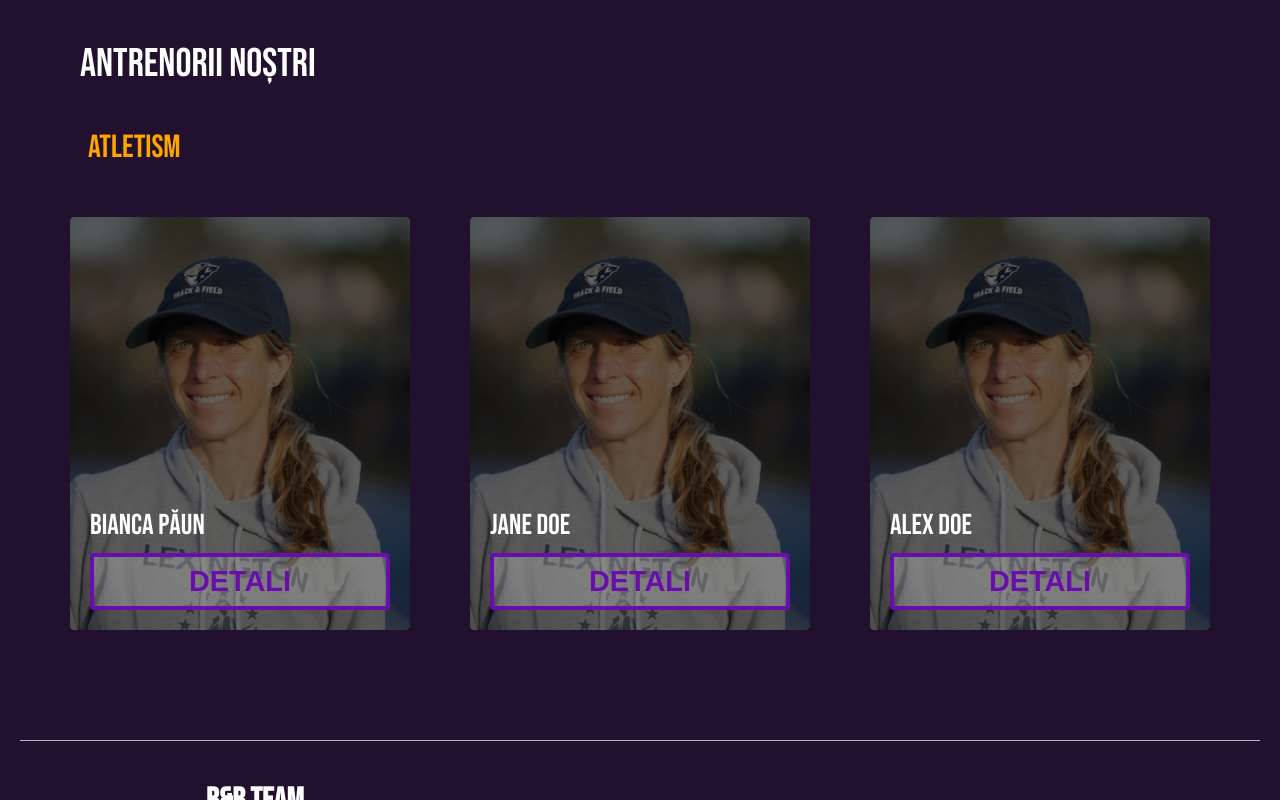
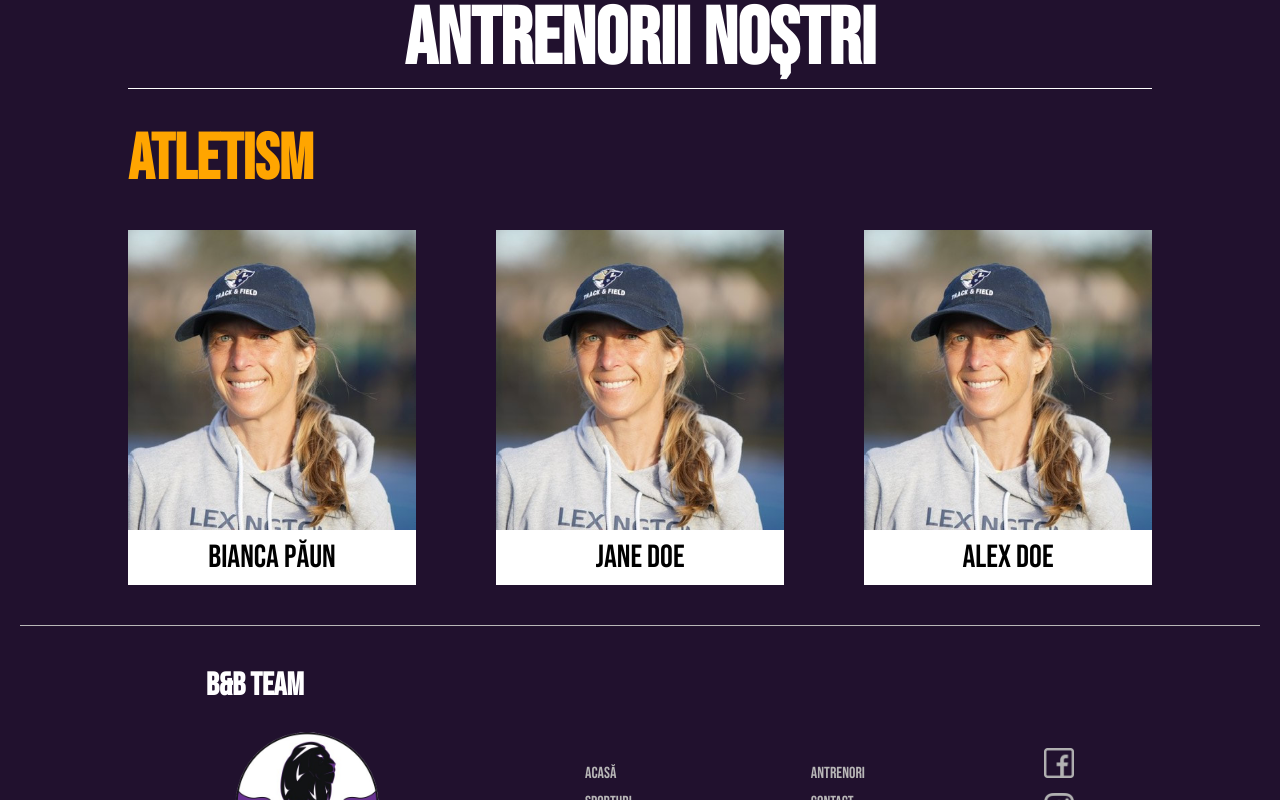
Before and after one commit to claudette1203/bbteam, a React (Vite) app in the folder bbteam/: page /coaches in a window 1280 px wide. Shown: the part 600-1400 px from the top of the page. Built offline with nearby package versions, Linux system fonts and the light colour scheme.

Commit message:
added coaches

```diff
--- a/bbteam/src/components/Player.css
+++ b/bbteam/src/components/Player.css
@@ -1,85 +1,125 @@
 .sport {
-    margin: 40px;
+    display: block;
+    width: 80%;
+    margin-left: auto;
+    margin-right: auto;
+
+    display: flex;
+    flex-direction: column;
+    gap: 2rem;
+
+    padding-top: 2rem;
+    border-top: 1px solid #fff;
 }
 
 .sport hr {
     border-top: 3px solid #bbb;
 }
 
-.sport p {
-    margin-left: 6vh;
+.sport h1 {
     color: #ffa500;
-    font-size: 2rem;
+    font-size: 4rem;
 }
 
 .sport .people {
+    margin: 0;
+
     display: flex;
     flex-direction: row;
     align-items: center;
-    justify-content: center;
-    margin-top: 20px;
+    justify-content: space-between;
+    gap: 5rem;
 }
 
 .sport .people .person {
     position: relative;
-    display: flex;
-    flex-direction: column;
-    align-items: center;
-    margin: 30px;
+    overflow: hidden;
 }
 
-.sport .people .person .person-overlay {
-    position: absolute;
-    top: 0;
-    left: 0;
+.sport .people .person img {
     width: 100%;
-    height: 100%;
-    background: rgba(0, 0, 0, 0.6); /* Semi-transparent overlay */
-    display: flex;
-    flex-direction: column;
-    align-items: flex-start;
-    justify-content: flex-end;
-    padding: 20px;
-    color: #fff;
-    opacity: 1; /* Always visible; adjust as needed */
+    height: auto;
+    transition: transform 0.3s ease-in-out;
 }
 
-.sport .people .person .person-name {
-    font-size: 1.8rem;
-    margin: 0;
-    color: #fff;
-  }
+.sport .people .person .coach-name {
+    position: absolute;
+    bottom: 0;
+    left: 0;
+    right: 0;
 
-  /* Style for the button on the overlay */
-  .sport .people .person .person-button {
-    margin-top: 10px;
-    padding: 8px 16px;
-    font-weight: bolder;
-    width: 100%;                /* Adjust width as needed */
-    background: rgba(211, 211, 211, 0.3);       /* Remove background */
-    color: #6a0dad;            /* Purple text color */
-    border: 4px solid #6a0dad; /* Purple border */
-    border-radius: 4px;
-    cursor: pointer;
-    font-size: 1.8rem;
+    background-color: #FFF;
+    color: #000;
+
+    text-align: center;
+    padding: 0.5rem;
+    font-size: 2rem;
+    box-sizing: border-box;
+    transition: transform 0.3s ease-in-out;
 }
 
-.sport .people .person .person-button:hover {
-    background: rgba(211, 211, 211, 0.5);
+.sport .people .person .person-description {
+    position: absolute;
+    bottom: 0;
+    left: 0;
+    right: 0;
+    height: 100%;
+
+    background-color: rgba(255, 255, 255, 0.9);
+    color: #000;
+
+    text-align: center;
+    padding: 1rem;
+
+    font-size: 1.5rem;
+    box-sizing: border-box;
+
+    transform: translateY(100%);
+    transition: transform 0.3s ease-in-out;
 }
 
-  /* Ensure the image takes full width of the container */
-  .sport .people .person .person-image {
-    display: block;
-    width: 100%;
-    height: auto;
-    border-radius: 4px;
-  }
+.sport .people .person:hover .person-description,
+.sport .people .person:active .person-description {
+    transform: translateY(0);
+}
 
-.sport .people .person a {
-    color: #6a0dad;
-    margin-top: 10px;
-    font-size: 1.5rem;
-    /* remove text underline; */
-    text-decoration: none;
+.sport .people .person:hover img,
+.sport .people .person:active img {
+    transform: scale(1.1);
 }
+
+.sport .people .person:hover .coach-name,
+.sport .people .person:active .coach-name {
+    transition: transform 0.3s ease-in-out, opacity 0.3s ease-in-out;
+    opacity: 0;
+}
+
+@media (max-width: 768px) {
+    .sport {
+        width: 80%;
+        padding-top: 1rem;
+    }
+
+    .sport h1 {
+        font-size: 2.5rem;
+    }
+
+    .sport .people {
+        flex-direction: column;
+        gap: 2rem;
+    }
+
+    .sport .people .person {
+        width: 100%;
+    }
+
+    .sport .people .person .coach-name {
+        font-size: 1.5rem;
+        padding: 0.25rem;
+    }
+
+    .sport .people .person .person-description {
+        font-size: 1rem;
+        padding: 0.5rem;
+    }
+}
--- a/bbteam/src/components/Player.tsx
+++ b/bbteam/src/components/Player.tsx
@@ -5,36 +5,28 @@ interface PlayerProps {
   sport: string;
   peopleNames: string[];
   peopleImages: string[];
-  peoplePages: string[];
+  peopleDescription: string[];
 }
 
 const Player: React.FC<PlayerProps> = ({
   sport,
   peopleNames,
   peopleImages,
-  peoplePages
+  peopleDescription
 }) => {
-  // Path to your fallback icon
   const defaultIcon = '/person-icon.png';
 
   return (
     <div className="sport">
-      <p>{sport}</p>
+      <h1>{sport}</h1>
       <div className="people">
         {peopleNames.map((name, index) => {
           const imageSrc = peopleImages[index] ? peopleImages[index] : defaultIcon;
           return (
             <div key={name} className="person">
-              <div className="person-overlay">
-                <p className="person-name">{name}</p>
-                <button
-                  className="person-button"
-                  onClick={() => window.location.href = peoplePages[index]}
-                >
-                  DETALI
-                </button>
-              </div>
               <img className="person-image" src={imageSrc} alt={name} />
+              <div className="coach-name">{name}</div>
+              <div className="person-description">{peopleDescription[index]}</div>
             </div>
           );
         })}
--- a/bbteam/src/pages/Coaches.css
+++ b/bbteam/src/pages/Coaches.css
@@ -1,10 +1,18 @@
 .coaches {
     display: flex;
     flex-direction: column;
-    margin-top: 10vh;
-    margin-left: 10vh;
+    align-items: center;
+    gap: 2rem;
+
+    padding-top: 2rem;
 }
 
-.coaches p {
-    font-size: 2.5em;
+.coaches h1 {
+    font-size: 5rem;
 }
+
+@media (max-width: 768px) {
+    .coaches h1 {
+        font-size: 2.5rem;
+    }
+}
--- a/bbteam/src/pages/Coaches.tsx
+++ b/bbteam/src/pages/Coaches.tsx
@@ -13,17 +13,21 @@ const Coaches: React.FC = () => {
           buttonLink="/contact"
         />
         <div className="coaches">
-          <p>Antrenorii noștri</p>
+          <h1>Antrenorii noștri</h1>
         </div>
         <Player
           sport="ATLETISM"
           peopleNames={["Bianca Păun", "Jane Doe", "Alex Doe"]}
           peopleImages={[
             "/images/coach1.jpeg",
-            "/images/coach1.jpeg", // updated for variety if needed
+            "/images/coach1.jpeg",
             "/images/coach1.jpeg"
           ]}
-          peoplePages={["/coaches/bianca", "/coaches/jane", "/coaches/alex"]}
+          peopleDescription={[
+            "Bianca Păun este antrenor de atletism la BB Team YOYOYO.",
+            "Jane Doe este inchis in casa si nu poate fi contactata.",
+            "Alex Doe este un betiv simpatic care uneori are treaba. Alteori alearga."
+          ]}
         />
       </>
     );
```
